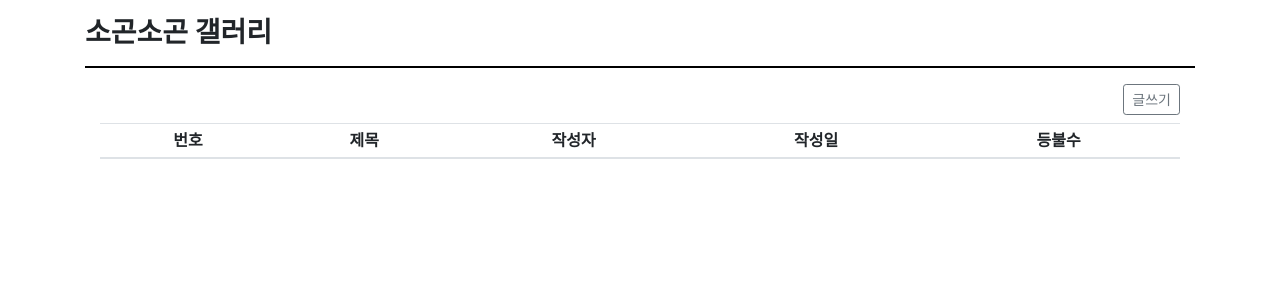
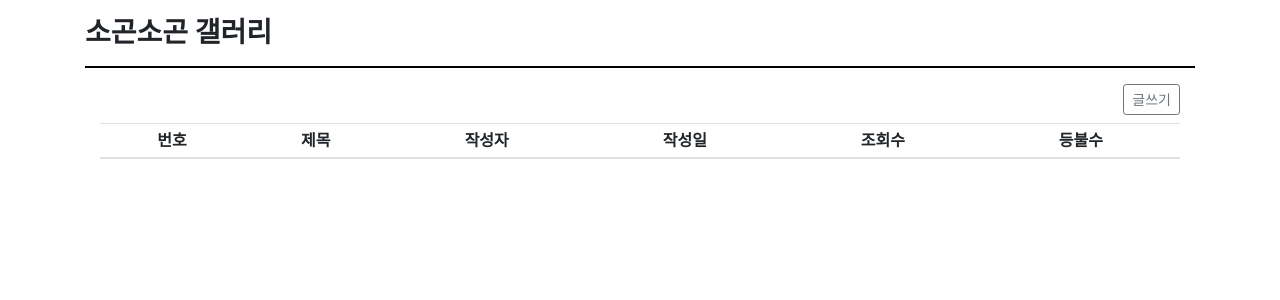
Before and after one commit to neltia/flask-noticeboard, a Flask app: page / in a window 1280 px wide. Shown: the top 300 px of the page. Run offline with Flask 2, Linux system fonts and the light colour scheme; data that the repository does not hold is empty; some libraries are stand-ins or nearby versions.

Commit message:
modified

```diff
--- a/step1/templates/index.html
+++ b/step1/templates/index.html
@@ -11,6 +11,7 @@
                 <th>제목</th>
                 <th>작성자</th>
                 <th>작성일</th>
+                <th>조회수</th>
                 <th>등불수</th> <!-- 추천 수 -->
             </tr>
         </thead>
@@ -22,6 +23,7 @@
                 <td>{{ item['name'] }}</td>
                 <td>{{ item['date']|formatdatetime }}</td>
                 <td>{{ item['view'] }}</td>
+                <td>0</td>
             </tr>
             {% endfor %}
         </tbody>
```
